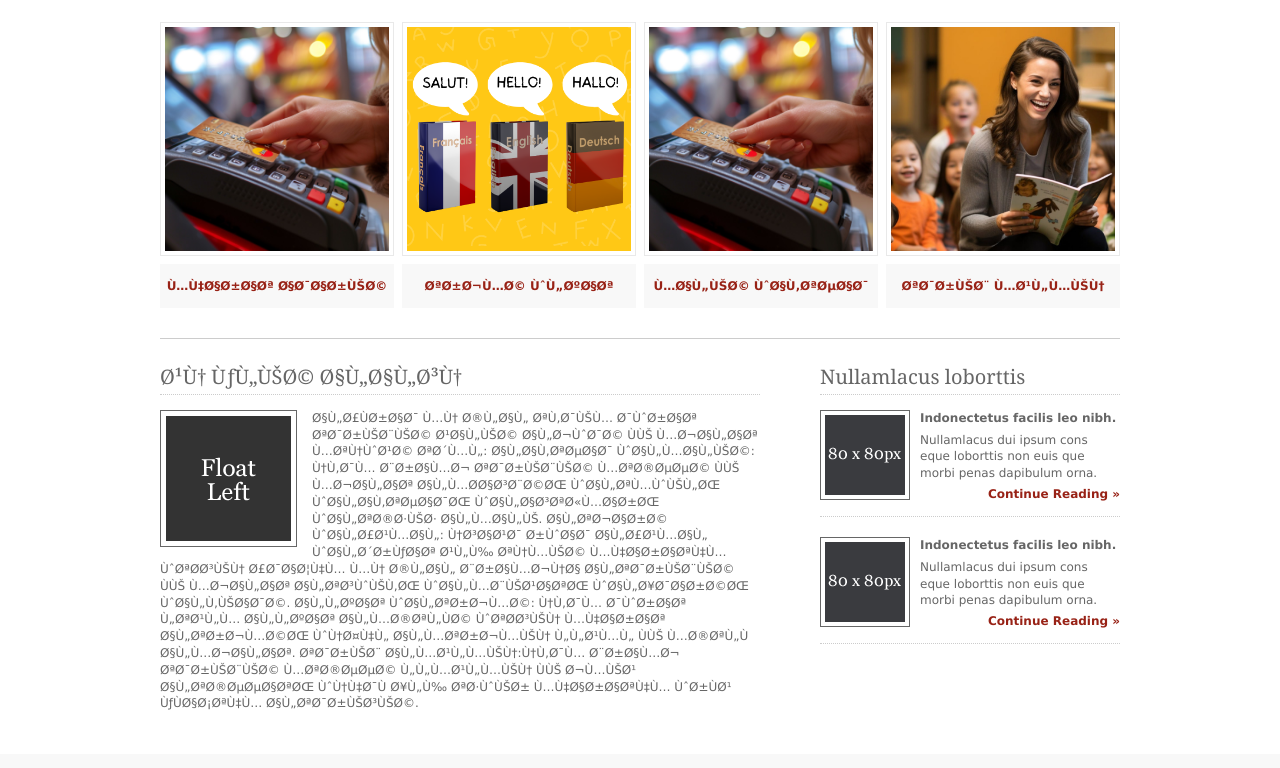
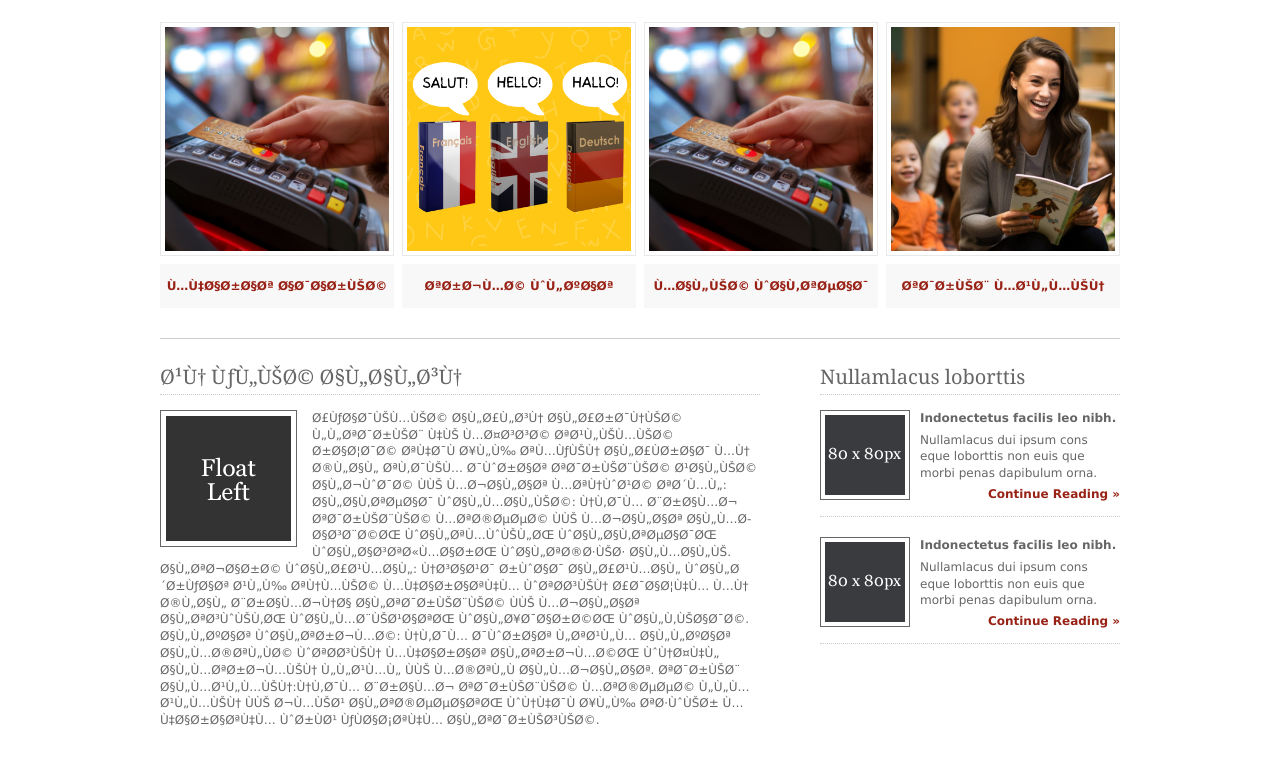
Before and after one commit to raaaannnndddd/Website2, a plain HTML site: page index.html in a window 1280 px wide. Shown: the part 184-952 px from the top of the page. Drawn offline with Linux system fonts and the light colour scheme.

Commit message:
Update index.html

```diff
--- a/index.html
+++ b/index.html
@@ -65,7 +65,9 @@ Licence URI: http://www.os-templates.com/template-terms
     <div id="content">
       <h2>عن كلية الالسن</h2>
       <img class="imgl" src="images/demo/imgl.gif" alt="" width="125" height="125" />
-      <p> الأفراد من خلال تقديم دورات تدريبية عالية الجودة في مجالات متنوعة تشمل: الاقتصاد والمالية: نقدم برامج تدريبية متخصصة في مجالات المحاسبة، والتمويل، والاقتصاد، والاستثمار، والتخطيط المالي. التجارة والأعمال: نساعد رواد الأعمال والشركات على تنمية مهاراتهم وتحسين أدائهم من خلال برامجنا التدريبية في مجالات التسويق، والمبيعات، والإدارة، والقيادة. اللغات والترجمة: نقدم دورات لتعلم اللغات المختلفة وتحسين مهارات الترجمة، ونؤهل المترجمين للعمل في مختلف المجالات. تدريب المعلمين:نقدم برامج تدريبية متخصصة للمعلمين في جميع التخصصات، ونهدف إلى تطوير مهاراتهم ورفع كفاءتهم التدريسية.
+      <p>
+أكاديمية الألسن الأردنية للتدريب هي مؤسسة تعليمية رائدة تهدف إلى تمكين الأفراد من خلال تقديم دورات تدريبية عالية الجودة في مجالات متنوعة تشمل: الاقتصاد والمالية: نقدم برامج تدريبية متخصصة في مجالات المحاسبة، والتمويل، والاقتصاد، والاستثمار، والتخطيط المالي. التجارة والأعمال: نساعد رواد الأعمال والشركات على تنمية مهاراتهم وتحسين أدائهم من خلال برامجنا التدريبية في مجالات التسويق، والمبيعات، والإدارة، والقيادة. اللغات والترجمة: نقدم دورات لتعلم اللغات المختلفة وتحسين مهارات الترجمة، ونؤهل المترجمين للعمل في مختلف المجالات. تدريب المعلمين:نقدم برامج تدريبية متخصصة للمعلمين في جميع التخصصات، ونهدف إلى تطوير مهاراتهم ورفع كفاءتهم التدريسية.
+
 </p>
     </div>
     <div id="column">
```
